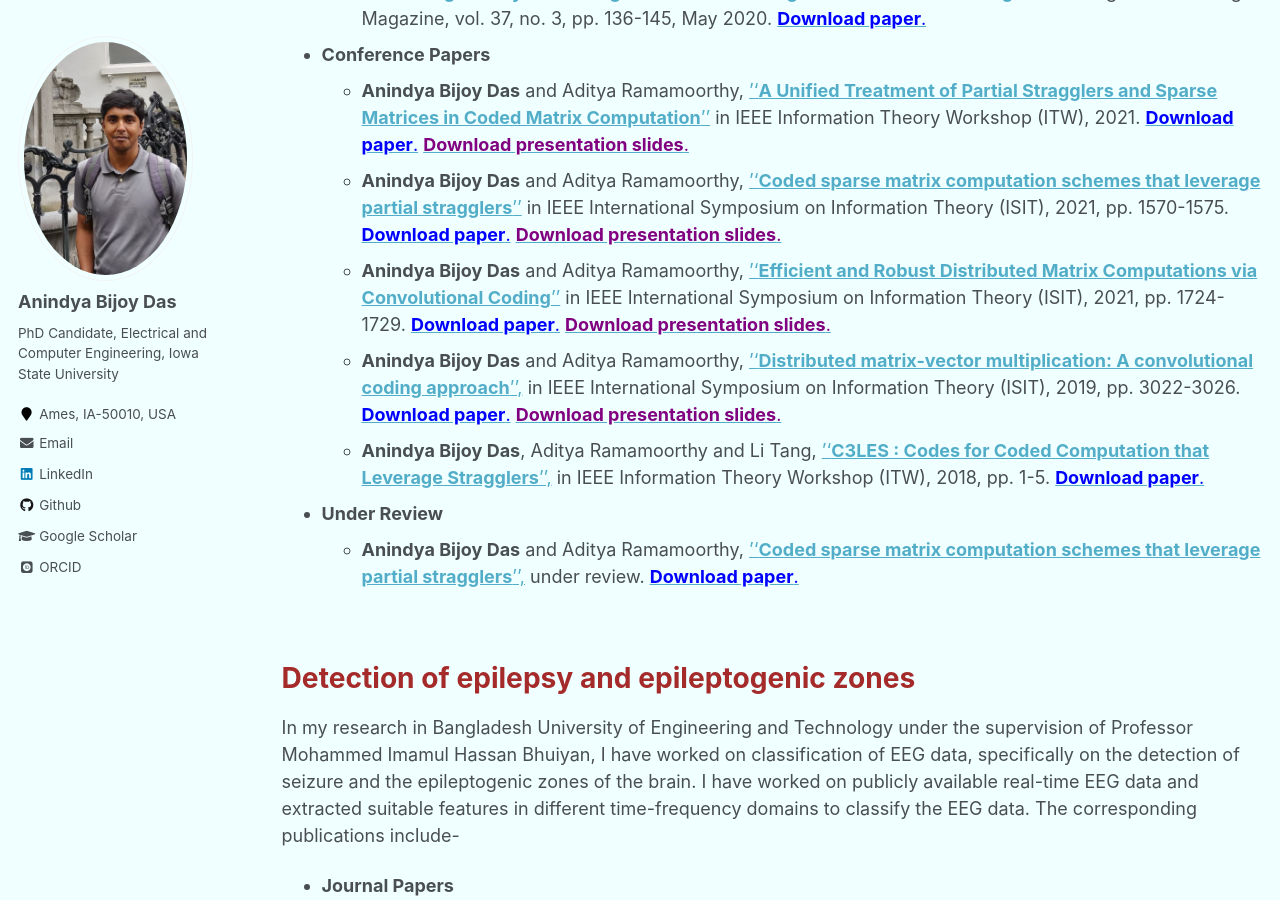
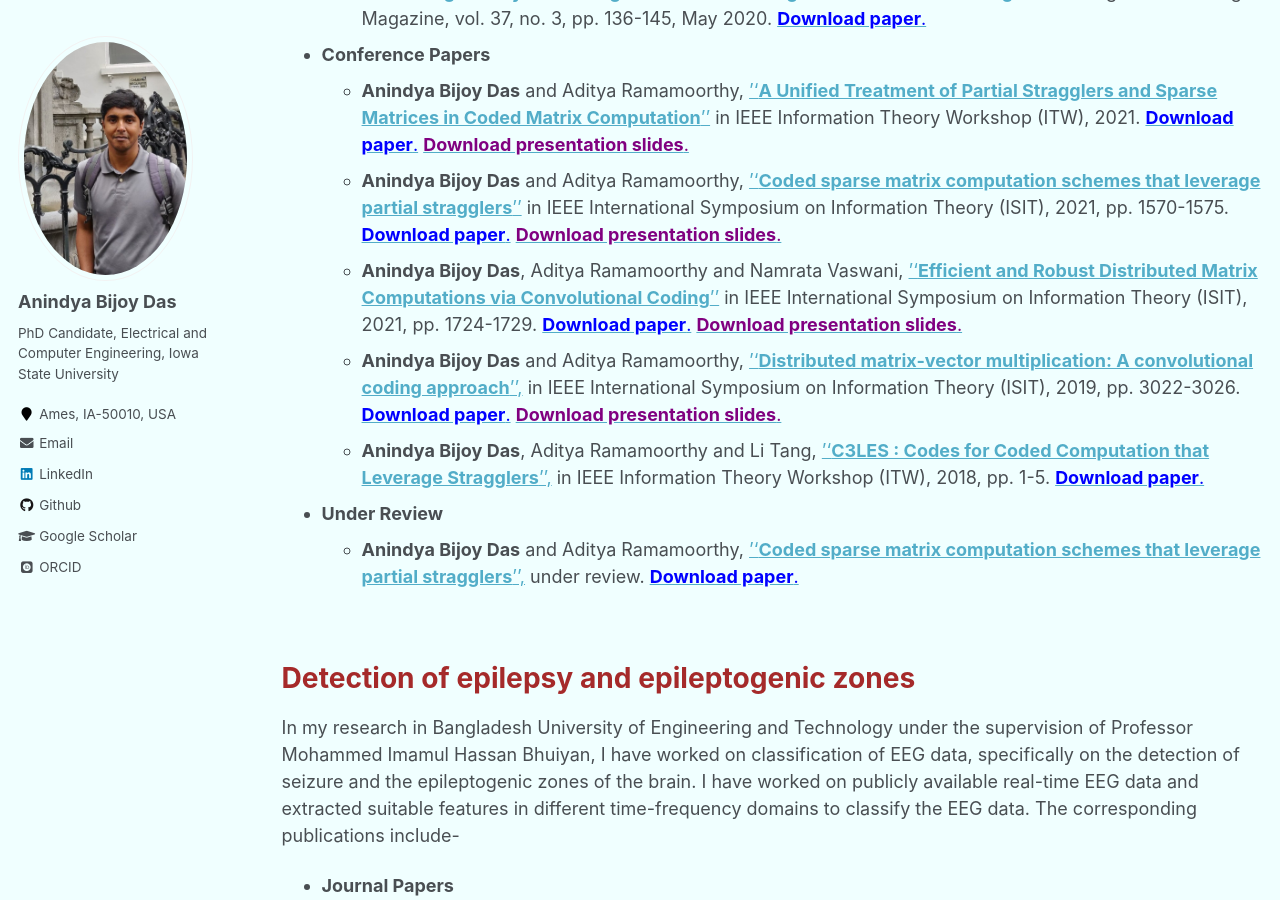
Before and after one commit to anindyabijoydas/portfolio, a Jekyll site: the page built from _pages/research.md, in a window 1280 px wide and 900 px high, scrolled down 544 px. Built offline with Jekyll 4.4.1, drawn with Linux system fonts in a browser that asks for light colours; some web fonts are replaced.

Commit message:
Update research.md

```diff
--- a/_pages/research.md
+++ b/_pages/research.md
@@ -23,7 +23,7 @@ In my PhD research in Iowa State University under the supervision of Professor A
 * **Conference Papers**
    * **Anindya Bijoy Das** and Aditya Ramamoorthy, [''**A Unified Treatment of Partial Stragglers and Sparse Matrices in Coded Matrix Computation**''](https://arxiv.org/abs/2109.12070) in IEEE Information Theory Workshop (ITW), 2021. [<span style="color:blue">**Download paper**.</span>](https://www.dropbox.com/s/b8mf72b0jzfo3y4/class.pdf?dl=0) [<span style="color:purple">**Download presentation slides**.</span>](https://www.dropbox.com/s/wowfbn9dnygnp6h/class_presentation.pdf?dl=0)
    * **Anindya Bijoy Das** and Aditya Ramamoorthy, [''**Coded sparse matrix computation schemes that leverage partial stragglers**''](https://ieeexplore.ieee.org/abstract/document/9518059) in IEEE International Symposium on Information Theory (ISIT), 2021, pp. 1570-1575. [<span style="color:blue">**Download paper**.</span>](https://www.dropbox.com/s/qdstmozj03gxtpw/sparse.pdf?dl=0) [<span style="color:purple">**Download presentation slides**.</span>](https://www.dropbox.com/s/6v6sn0urfh8ique/sparse_presentaion.pdf?dl=0)
-   * **Anindya Bijoy Das** and Aditya Ramamoorthy, [''**Efficient and Robust Distributed Matrix Computations via Convolutional Coding**''](https://ieeexplore.ieee.org/abstract/document/9518059) in IEEE International Symposium on Information Theory (ISIT), 2021, pp. 1724-1729. [<span style="color:blue">**Download paper**.</span>](https://www.dropbox.com/s/jor6hn9lkdba62c/ittrans.pdf?dl=0) [<span style="color:purple">**Download presentation slides**.</span>](https://www.dropbox.com/s/gy828wi4yuf7wrt/ittrans_presentation.pdf?dl=0)
+   * **Anindya Bijoy Das**, Aditya Ramamoorthy and Namrata Vaswani, [''**Efficient and Robust Distributed Matrix Computations via Convolutional Coding**''](https://ieeexplore.ieee.org/abstract/document/9518059) in IEEE International Symposium on Information Theory (ISIT), 2021, pp. 1724-1729. [<span style="color:blue">**Download paper**.</span>](https://www.dropbox.com/s/jor6hn9lkdba62c/ittrans.pdf?dl=0) [<span style="color:purple">**Download presentation slides**.</span>](https://www.dropbox.com/s/gy828wi4yuf7wrt/ittrans_presentation.pdf?dl=0)
    * **Anindya Bijoy Das** and Aditya Ramamoorthy, [''**Distributed matrix-vector multiplication: A convolutional coding approach**'',](https://ieeexplore.ieee.org/abstract/document/8849395) in IEEE International Symposium on Information Theory (ISIT),  2019, pp. 3022-3026. [<span style="color:blue">**Download paper**.</span>](https://www.dropbox.com/s/kbtf394dzodxpyv/geometric.pdf?dl=0) [<span style="color:purple">**Download presentation slides**.</span>](https://www.dropbox.com/s/iz9nr165ni95e6b/geometricisit.pdf?dl=0)
    * **Anindya Bijoy Das**, Aditya Ramamoorthy and Li Tang, [''**C3LES : Codes for Coded Computation that Leverage Stragglers**'',](https://ieeexplore.ieee.org/abstract/document/8613321) in IEEE Information Theory Workshop (ITW), 2018, pp. 1-5. [<span style="color:blue">**Download paper**.</span>](https://www.dropbox.com/s/rc3bd70vovbshnu/cyclic.pdf?dl=0)
 
```
